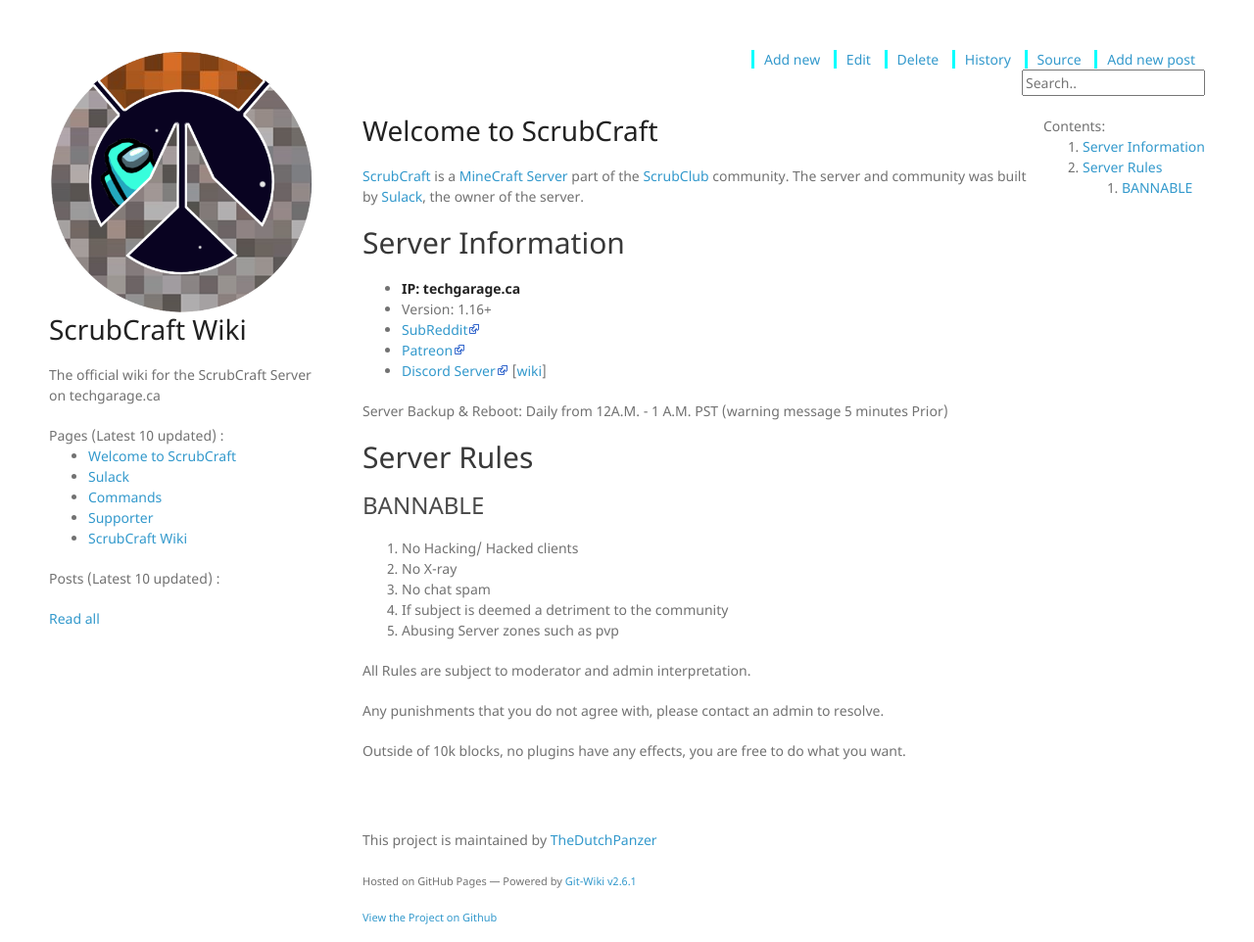
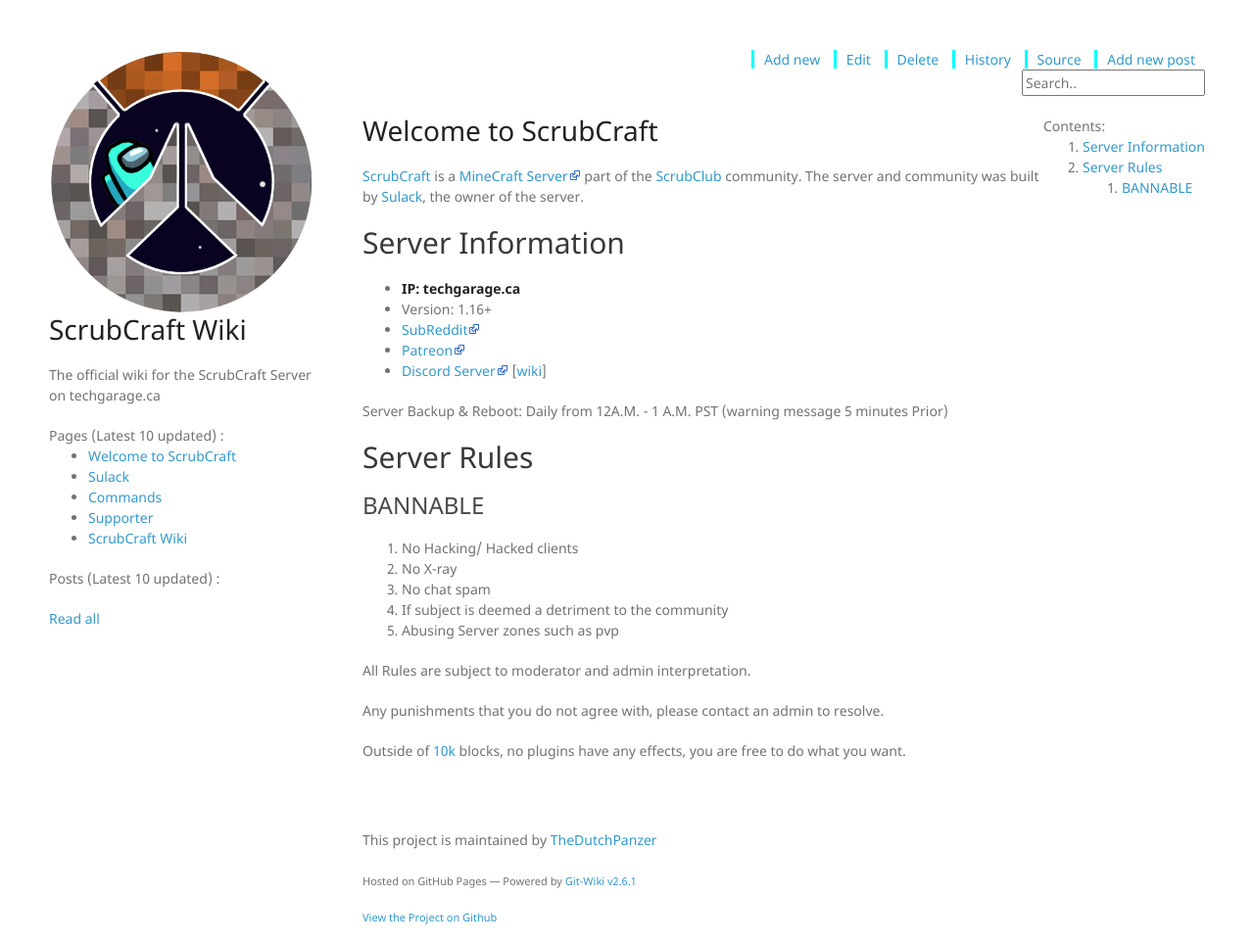
Before and after one commit to TheDutchPanzer/wiki, a Jekyll site: the page built from wiki/main_page.md, in a window 1280 px wide. Shown: the whole page at 98% size. Built offline with Jekyll 4.4.1, drawn with Linux system fonts in a browser that asks for light colours; nearby versions of some CDN libraries; our own code applies the rules of GitHub Pages for plain Markdown files; some of the changed lines change nothing that is shown.

Commit message:
small fixes

```diff
--- a/wiki/main_page.md
+++ b/wiki/main_page.md
@@ -8,7 +8,7 @@
 
 # Welcome to ScrubCraft
 
-[ScrubCraft](scrubcraft) is a [MineCraft Server](server) part of the [ScrubClub](scrubclub) community. The server and community was built by [Sulack](sulack), the owner of the server.
+[ScrubCraft](scrubcraft) is a [MineCraft Server](https://minecraft.gamepedia.com/Server) part of the [ScrubClub](scrubclub) community. The server and community was built by [Sulack](sulack), the owner of the server.
 
 ## Server Information
 
@@ -34,4 +34,4 @@
 
 Any punishments that you do not agree with, please contact an admin to resolve.
 
-Outside of 10k blocks, no plugins have any effects, you are free to do what you want.
+Outside of [10k](10k) blocks, no plugins have any effects, you are free to do what you want.
```
